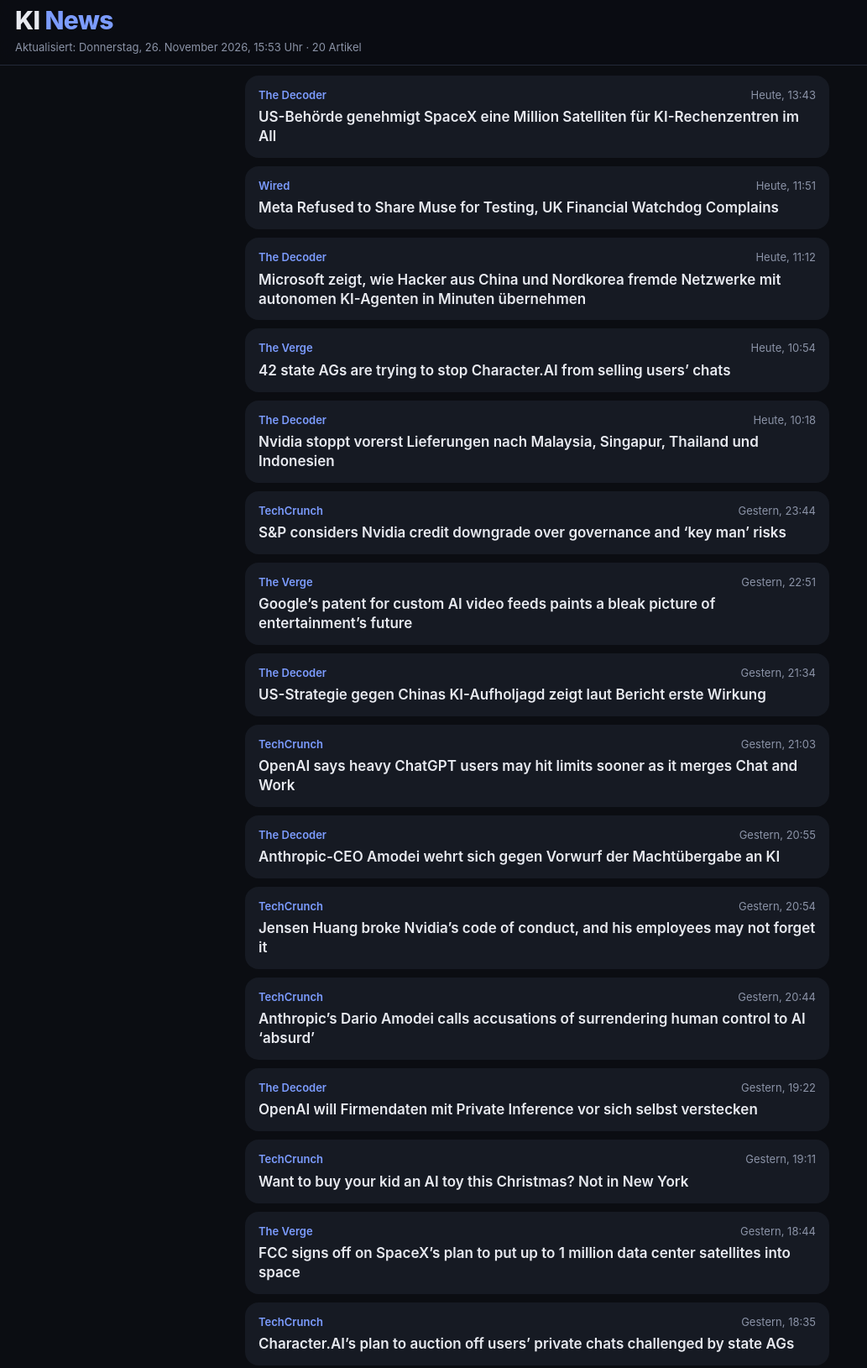
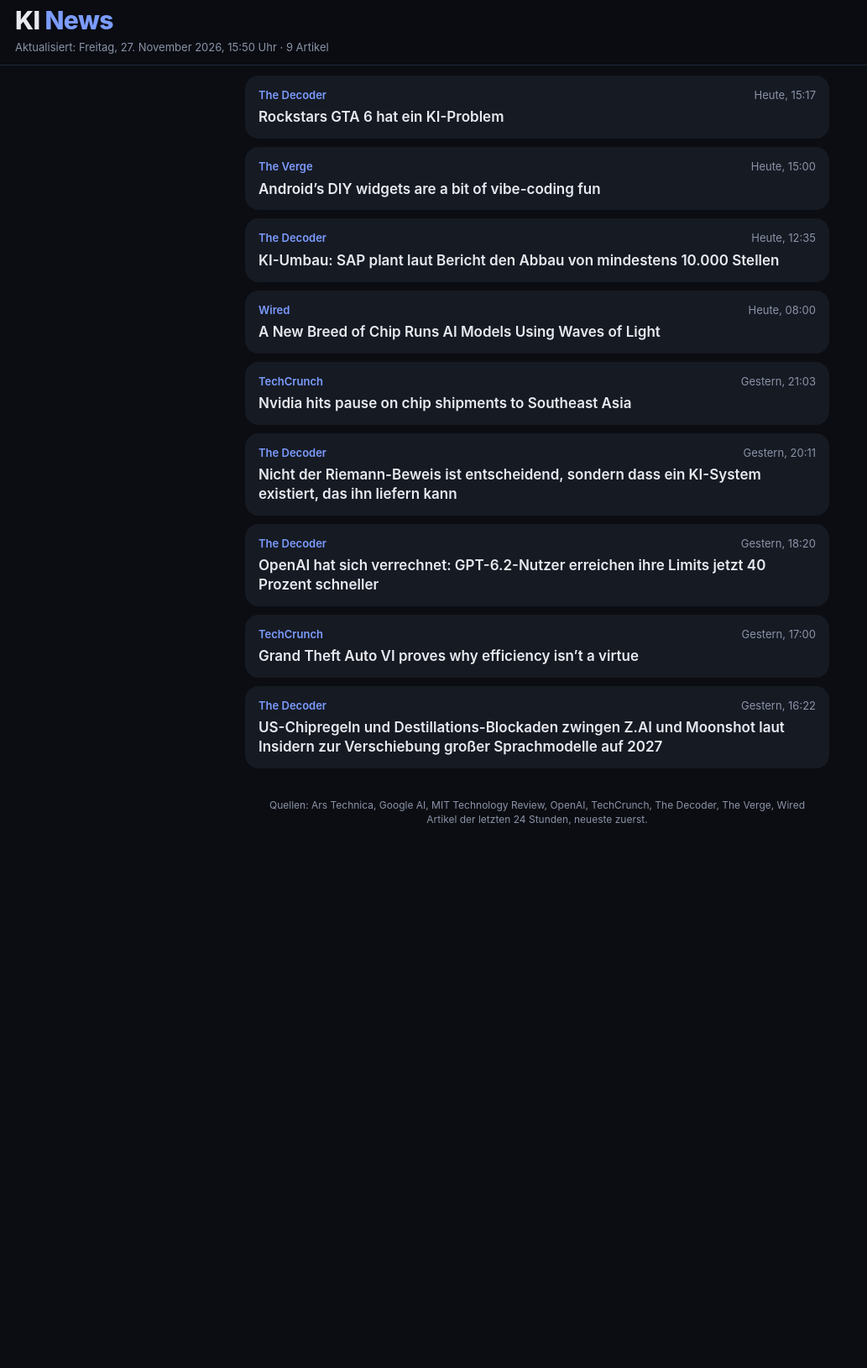
Before and after one commit to hamygif/ki-news, a plain HTML site: page site/index.html in a window 1280 px wide. Shown: the part 11-1640 px from the top of the page at 84% size, without its empty margins (0-1033 px from the left). After the commit the page ends 1020 px from the top, so only its background shows below. Drawn offline with Linux system fonts and the light colour scheme.

Commit message:
News-Update 27.11.2026 15:50

```diff
--- a/site/index.html
+++ b/site/index.html
@@ -56,89 +56,45 @@
 <body>
 <header>
   <h1>KI <span>News</span></h1>
-  <div class="updated">Aktualisiert: Donnerstag, 26. November 2026, 15:53 Uhr · 20 Artikel</div>
+  <div class="updated">Aktualisiert: Freitag, 27. November 2026, 15:50 Uhr · 9 Artikel</div>
 </header>
 <main>
   <ul>
-      <li><a class="card" href="https://the-decoder.de/us-behoerde-genehmigt-spacex-eine-million-satelliten-fuer-ki-rechenzentren-im-all/" target="_blank" rel="noopener">
-        <div class="meta"><span class="src">The Decoder</span><time datetime="2026-11-26T12:43:07+00:00">Heute, 13:43</time></div>
-        <h2>US-Behörde genehmigt SpaceX eine Million Satelliten für KI-Rechenzentren im All</h2>
+      <li><a class="card" href="https://the-decoder.de/rockstars-gta-6-hat-ein-ki-problem/" target="_blank" rel="noopener">
+        <div class="meta"><span class="src">The Decoder</span><time datetime="2026-11-27T14:17:47+00:00">Heute, 15:17</time></div>
+        <h2>Rockstars GTA 6 hat ein KI-Problem</h2>
       </a></li>
-      <li><a class="card" href="https://www.wired.com/story/meta-refused-to-share-muse-for-testing-uk-financial-watchdog-complains/" target="_blank" rel="noopener">
-        <div class="meta"><span class="src">Wired</span><time datetime="2026-11-26T10:51:27+00:00">Heute, 11:51</time></div>
-        <h2>Meta Refused to Share Muse for Testing, UK Financial Watchdog Complains</h2>
+      <li><a class="card" href="https://www.theverge.com/tech/1041801/android-intelligence-create-my-widget-gemini" target="_blank" rel="noopener">
+        <div class="meta"><span class="src">The Verge</span><time datetime="2026-11-27T14:00:00+00:00">Heute, 15:00</time></div>
+        <h2>Android’s DIY widgets are a bit of vibe-coding fun</h2>
       </a></li>
-      <li><a class="card" href="https://the-decoder.de/microsoft-zeigt-wie-hacker-aus-china-und-nordkorea-fremde-netzwerke-mit-autonomen-ki-agenten-in-minuten-uebernehmen/" target="_blank" rel="noopener">
-        <div class="meta"><span class="src">The Decoder</span><time datetime="2026-11-26T10:12:06+00:00">Heute, 11:12</time></div>
-        <h2>Microsoft zeigt, wie Hacker aus China und Nordkorea fremde Netzwerke mit autonomen KI-Agenten in Minuten übernehmen</h2>
+      <li><a class="card" href="https://the-decoder.de/ki-umbau-sap-plant-laut-bericht-den-abbau-von-mindestens-10-000-stellen/" target="_blank" rel="noopener">
+        <div class="meta"><span class="src">The Decoder</span><time datetime="2026-11-27T11:35:25+00:00">Heute, 12:35</time></div>
+        <h2>KI-Umbau: SAP plant laut Bericht den Abbau von mindestens 10.000 Stellen</h2>
       </a></li>
-      <li><a class="card" href="https://www.theverge.com/policy/1042620/character-ai-sale-state-ags-block-selling-users-chats" target="_blank" rel="noopener">
-        <div class="meta"><span class="src">The Verge</span><time datetime="2026-11-26T09:54:40+00:00">Heute, 10:54</time></div>
-        <h2>42 state AGs are trying to stop Character.AI from selling users’ chats</h2>
+      <li><a class="card" href="https://www.wired.com/story/a-new-breed-of-chip-runs-ai-models-using-waves-of-light/" target="_blank" rel="noopener">
+        <div class="meta"><span class="src">Wired</span><time datetime="2026-11-27T07:00:00+00:00">Heute, 08:00</time></div>
+        <h2>A New Breed of Chip Runs AI Models Using Waves of Light</h2>
       </a></li>
-      <li><a class="card" href="https://the-decoder.de/nvidia-stoppt-vorerst-lieferungen-nach-malaysia-singapur-thailand-und-indonesien/" target="_blank" rel="noopener">
-        <div class="meta"><span class="src">The Decoder</span><time datetime="2026-11-26T09:18:16+00:00">Heute, 10:18</time></div>
-        <h2>Nvidia stoppt vorerst Lieferungen nach Malaysia, Singapur, Thailand und Indonesien</h2>
+      <li><a class="card" href="https://techcrunch.com/2026/11/26/nvidia-hits-pause-on-chip-shipments-to-southeast-asia/" target="_blank" rel="noopener">
+        <div class="meta"><span class="src">TechCrunch</span><time datetime="2026-11-26T20:03:54+00:00">Gestern, 21:03</time></div>
+        <h2>Nvidia hits pause on chip shipments to Southeast Asia</h2>
       </a></li>
-      <li><a class="card" href="https://techcrunch.com/2026/11/25/sp-considers-nvidia-credit-downgrade-over-governance-and-key-man-risks/" target="_blank" rel="noopener">
-        <div class="meta"><span class="src">TechCrunch</span><time datetime="2026-11-25T22:44:32+00:00">Gestern, 23:44</time></div>
-        <h2>S&amp;P considers Nvidia credit downgrade over governance and ‘key man’ risks</h2>
+      <li><a class="card" href="https://the-decoder.de/nicht-der-riemann-beweis-ist-entscheidend-sondern-dass-ein-ki-system-existiert-das-ihn-liefern-kann/" target="_blank" rel="noopener">
+        <div class="meta"><span class="src">The Decoder</span><time datetime="2026-11-26T19:11:46+00:00">Gestern, 20:11</time></div>
+        <h2>Nicht der Riemann-Beweis ist entscheidend, sondern dass ein KI-System existiert, das ihn liefern kann</h2>
       </a></li>
-      <li><a class="card" href="https://www.theverge.com/entertainment/1042221/google-my-channel-ai-video-patent" target="_blank" rel="noopener">
-        <div class="meta"><span class="src">The Verge</span><time datetime="2026-11-25T21:51:26+00:00">Gestern, 22:51</time></div>
-        <h2>Google’s patent for custom AI video feeds paints a bleak picture of entertainment’s future</h2>
+      <li><a class="card" href="https://the-decoder.de/openai-hat-sich-verrechnet-gpt-6-2-nutzer-erreichen-ihre-limits-jetzt-40-prozent-schneller/" target="_blank" rel="noopener">
+        <div class="meta"><span class="src">The Decoder</span><time datetime="2026-11-26T17:20:56+00:00">Gestern, 18:20</time></div>
+        <h2>OpenAI hat sich verrechnet: GPT-6.2-Nutzer erreichen ihre Limits jetzt 40 Prozent schneller</h2>
       </a></li>
-      <li><a class="card" href="https://the-decoder.de/us-strategie-gegen-chinas-ki-aufholjagd-zeigt-laut-bericht-erste-wirkung/" target="_blank" rel="noopener">
-        <div class="meta"><span class="src">The Decoder</span><time datetime="2026-11-25T20:34:02+00:00">Gestern, 21:34</time></div>
-        <h2>US-Strategie gegen Chinas KI-Aufholjagd zeigt laut Bericht erste Wirkung</h2>
+      <li><a class="card" href="https://techcrunch.com/2026/11/26/as-anthropic-ipos-grand-theft-auto-vi-proves-why-efficiency-isnt-a-virtue/" target="_blank" rel="noopener">
+        <div class="meta"><span class="src">TechCrunch</span><time datetime="2026-11-26T16:00:00+00:00">Gestern, 17:00</time></div>
+        <h2>Grand Theft Auto VI proves why efficiency isn’t a virtue</h2>
       </a></li>
-      <li><a class="card" href="https://techcrunch.com/2026/11/25/openai-says-heavy-chatgpt-users-may-hit-limits-sooner-as-it-merges-chat-and-work/" target="_blank" rel="noopener">
-        <div class="meta"><span class="src">TechCrunch</span><time datetime="2026-11-25T20:03:27+00:00">Gestern, 21:03</time></div>
-        <h2>OpenAI says heavy ChatGPT users may hit limits sooner as it merges Chat and Work</h2>
-      </a></li>
-      <li><a class="card" href="https://the-decoder.de/anthropic-ceo-amodei-wehrt-sich-gegen-vorwurf-der-machtuebergabe-an-ki/" target="_blank" rel="noopener">
-        <div class="meta"><span class="src">The Decoder</span><time datetime="2026-11-25T19:55:50+00:00">Gestern, 20:55</time></div>
-        <h2>Anthropic-CEO Amodei wehrt sich gegen Vorwurf der Machtübergabe an KI</h2>
-      </a></li>
-      <li><a class="card" href="https://techcrunch.com/2026/11/25/jensen-huang-broke-nvidias-code-of-conduct-and-his-employees-may-not-forget-it/" target="_blank" rel="noopener">
-        <div class="meta"><span class="src">TechCrunch</span><time datetime="2026-11-25T19:54:57+00:00">Gestern, 20:54</time></div>
-        <h2>Jensen Huang broke Nvidia’s code of conduct, and his employees may not forget it</h2>
-      </a></li>
-      <li><a class="card" href="https://techcrunch.com/2026/11/25/anthropics-dario-amodei-calls-accusations-of-surrendering-human-control-to-ai-absurd/" target="_blank" rel="noopener">
-        <div class="meta"><span class="src">TechCrunch</span><time datetime="2026-11-25T19:44:24+00:00">Gestern, 20:44</time></div>
-        <h2>Anthropic’s Dario Amodei calls accusations of surrendering human control to AI ‘absurd’</h2>
-      </a></li>
-      <li><a class="card" href="https://the-decoder.de/openai-will-firmendaten-mit-private-inference-vor-sich-selbst-verstecken/" target="_blank" rel="noopener">
-        <div class="meta"><span class="src">The Decoder</span><time datetime="2026-11-25T18:22:02+00:00">Gestern, 19:22</time></div>
-        <h2>OpenAI will Firmendaten mit Private Inference vor sich selbst verstecken</h2>
-      </a></li>
-      <li><a class="card" href="https://techcrunch.com/2026/11/25/want-to-buy-your-kid-an-ai-toy-this-christmas-not-in-new-york/" target="_blank" rel="noopener">
-        <div class="meta"><span class="src">TechCrunch</span><time datetime="2026-11-25T18:11:46+00:00">Gestern, 19:11</time></div>
-        <h2>Want to buy your kid an AI toy this Christmas? Not in New York</h2>
-      </a></li>
-      <li><a class="card" href="https://www.theverge.com/science/1042278/spacex-fcc-starmind-ai-space-data-centers" target="_blank" rel="noopener">
-        <div class="meta"><span class="src">The Verge</span><time datetime="2026-11-25T17:44:51+00:00">Gestern, 18:44</time></div>
-        <h2>FCC signs off on SpaceX’s plan to put up to 1 million data center satellites into space</h2>
-      </a></li>
-      <li><a class="card" href="https://techcrunch.com/2026/11/25/state-ags-fight-character-ais-plan-to-auction-off-users-private-chats/" target="_blank" rel="noopener">
-        <div class="meta"><span class="src">TechCrunch</span><time datetime="2026-11-25T17:35:58+00:00">Gestern, 18:35</time></div>
-        <h2>Character.AI’s plan to auction off users’ private chats challenged by state AGs</h2>
-      </a></li>
-      <li><a class="card" href="https://arstechnica.com/gadgets/2026/11/ars-live-recap-dont-expect-military-attacks-on-data-centers-to-stop/" target="_blank" rel="noopener">
-        <div class="meta"><span class="src">Ars Technica</span><time datetime="2026-11-25T16:47:14+00:00">Gestern, 17:47</time></div>
-        <h2>Ars Live recap: Don’t expect military attacks on data centers to stop</h2>
-      </a></li>
-      <li><a class="card" href="https://the-decoder.de/amazon-und-meta-verhandeln-ueber-zugang-von-ki-shopping-agent-muse-zum-amazon-onlineshop/" target="_blank" rel="noopener">
-        <div class="meta"><span class="src">The Decoder</span><time datetime="2026-11-25T16:24:37+00:00">Gestern, 17:24</time></div>
-        <h2>Amazon und Meta verhandeln über Zugang von KI-Shopping-Agent Muse zum Amazon-Onlineshop</h2>
-      </a></li>
-      <li><a class="card" href="https://www.theverge.com/gadgets/1042162/nothing-ear-note-ai-earbuds-reveal" target="_blank" rel="noopener">
-        <div class="meta"><span class="src">The Verge</span><time datetime="2026-11-25T16:00:59+00:00">Gestern, 17:00</time></div>
-        <h2>Nothing offers a full look at its AI earbuds and charging case</h2>
-      </a></li>
-      <li><a class="card" href="https://techcrunch.com/podcast/ai-data-centers-are-becoming-harder-to-build-and-neoclouds-are-feeling-it/" target="_blank" rel="noopener">
-        <div class="meta"><span class="src">TechCrunch</span><time datetime="2026-11-25T15:41:43+00:00">Gestern, 16:41</time></div>
-        <h2>AI data centers are becoming harder to build, and neoclouds are feeling it</h2>
+      <li><a class="card" href="https://the-decoder.de/us-chipregeln-und-destillations-blockaden-zwingen-z-ai-und-moonshot-laut-insidern-zur-verschiebung-grosser-sprachmodelle-auf-2027/" target="_blank" rel="noopener">
+        <div class="meta"><span class="src">The Decoder</span><time datetime="2026-11-26T15:22:08+00:00">Gestern, 16:22</time></div>
+        <h2>US-Chipregeln und Destillations-Blockaden zwingen Z.AI und Moonshot laut Insidern zur Verschiebung großer Sprachmodelle auf 2027</h2>
       </a></li>
   </ul>
 </main>
```
